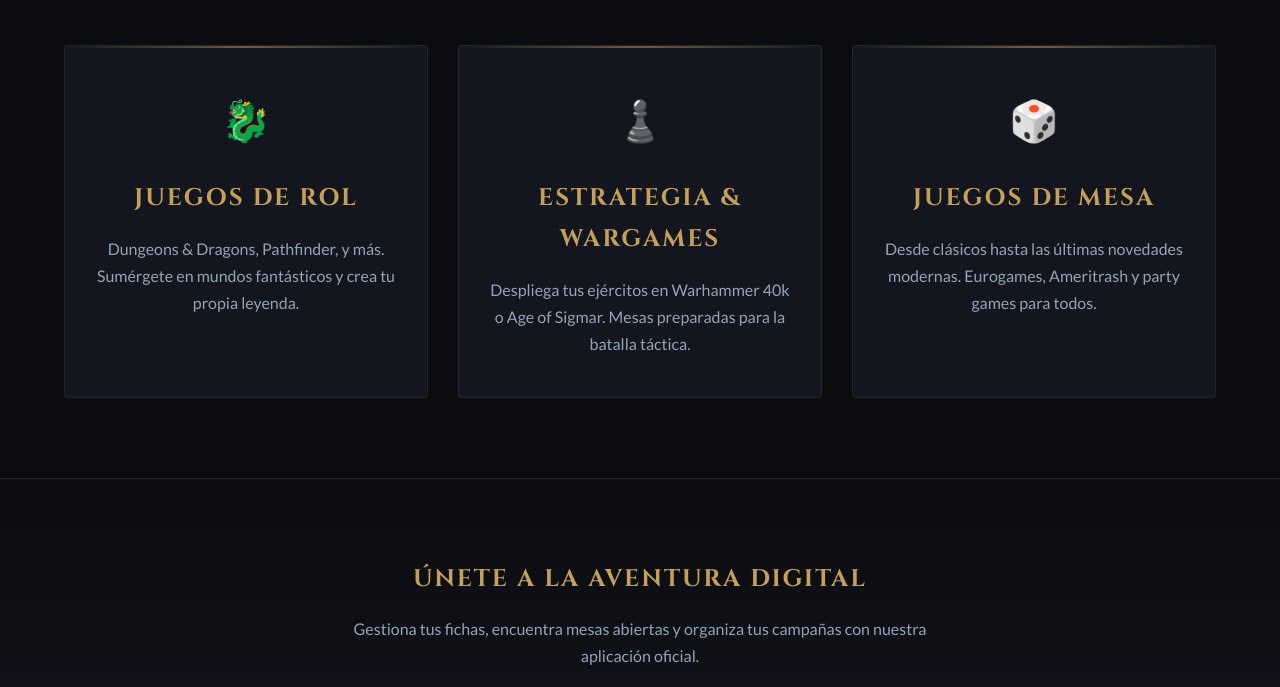
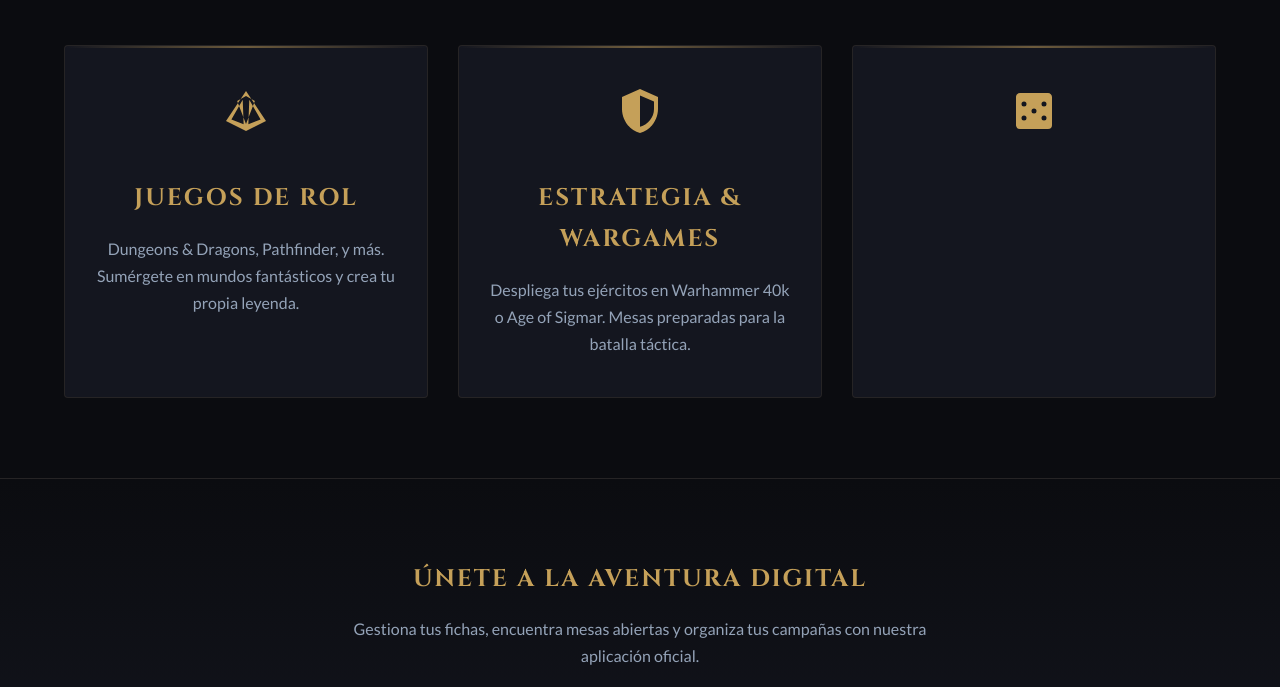
Before and after one commit to oskar-flores/laorden-link, a plain HTML site: page index.html in a window 1280 px wide. Shown: the part 891-1578 px from the top of the page. Drawn offline with Linux system fonts and the light colour scheme.

Commit message:
added new icons.

```diff
--- a/index.html
+++ b/index.html
@@ -400,19 +400,31 @@
             <h2 class="section-title">Nuestros Dominios</h2>
             <div class="cards-grid">
                 <div class="card">
-                    <div class="card-icon">🐉</div>
+                    <div class="card-icon">
+                    <!-- D20 Icon for RPG -->
+                    <svg style="width: 48px; height: 48px;" viewBox="0 0 24 24" fill="currentColor">
+                        <path d="M12,2L2,17L12,22L22,17L12,2M12,4.5L16.43,7L12,18.5L7.57,7L12,4.5M4.7,16.27L10.36,6.33L10.82,18.64L4.7,16.27M19.3,16.27L13.18,18.64L13.64,6.33L19.3,16.27Z" />
+                    </svg>
+                </div>
                 <h3>Juegos de Rol</h3>
                 <p>Dungeons & Dragons, Pathfinder, y más. Sumérgete en mundos fantásticos y crea tu propia leyenda.</p>
             </div>
             <div class="card">
-                    <div class="card-icon">♟️</div>
+                <div class="card-icon">
+                    <!-- Shield Icon for Strategy -->
+                    <svg style="width: 48px; height: 48px;" viewBox="0 0 24 24" fill="currentColor">
+                        <path d="M12,1L3,5V11C3,16.55 6.84,21.74 12,23C17.16,21.74 21,16.55 21,11V5L12,1M12,11.9V4.23L19,7.31V11C19,15.06 16.14,18.8 12,19.9V11.9H12Z" />
+                    </svg>
+                </div>
                 <h3>Estrategia & Wargames</h3>
                 <p>Despliega tus ejércitos en Warhammer 40k o Age of Sigmar. Mesas preparadas para la batalla táctica.</p>
             </div>
             <div class="card">
-                    <div class="card-icon">🎲</div>
-                    <h3>Juegos de Mesa</h3>
-                    <p>Desde clásicos hasta las últimas novedades modernas. Eurogames, Ameritrash y party games para todos.</p>
+                <div class="card-icon">
+                    <!-- D6 Dice Icon for Board Games -->
+                    <svg style="width: 48px; height: 48px;" viewBox="0 0 24 24" fill="currentColor">
+                        <path d="M19,3H5C3.89,3 3,3.89 3,5V19A2,2 0 0,0 5,21H19A2,2 0 0,0 21,19V5C21,3.89 20.1,3 19,3M7,7.25A1.25,1.25 0 0,1 8.25,8.5A1.25,1.25 0 0,1 7,9.75A1.25,1.25 0 0,1 5.75,8.5A1.25,1.25 0 0,1 7,7.25M7,14.25A1.25,1.25 0 0,1 8.25,15.5A1.25,1.25 0 0,1 7,16.75A1.25,1.25 0 0,1 5.75,15.5A1.25,1.25 0 0,1 7,14.25M12,10.75A1.25,1.25 0 0,1 13.25,12A1.25,1.25 0 0,1 12,13.25A1.25,1.25 0 0,1 10.75,12A1.25,1.25 0 0,1 12,10.75M17,14.25A1.25,1.25 0 0,1 18.25,15.5A1.25,1.25 0 0,1 17,16.75A1.25,1.25 0 0,1 15.75,15.5A1.25,1.25 0 0,1 17,14.25M17,7.25A1.25,1.25 0 0,1 18.25,8.5A1.25,1.25 0 0,1 17,9.75A1.25,1.25 0 0,1 15.75,8.5A1.25,1.25 0 0,1 17,7.25Z" />
+                    </svg>
                 </div>
             </div>
         </div>
```
Lines whose indentation alone changed are shown as unchanged.
